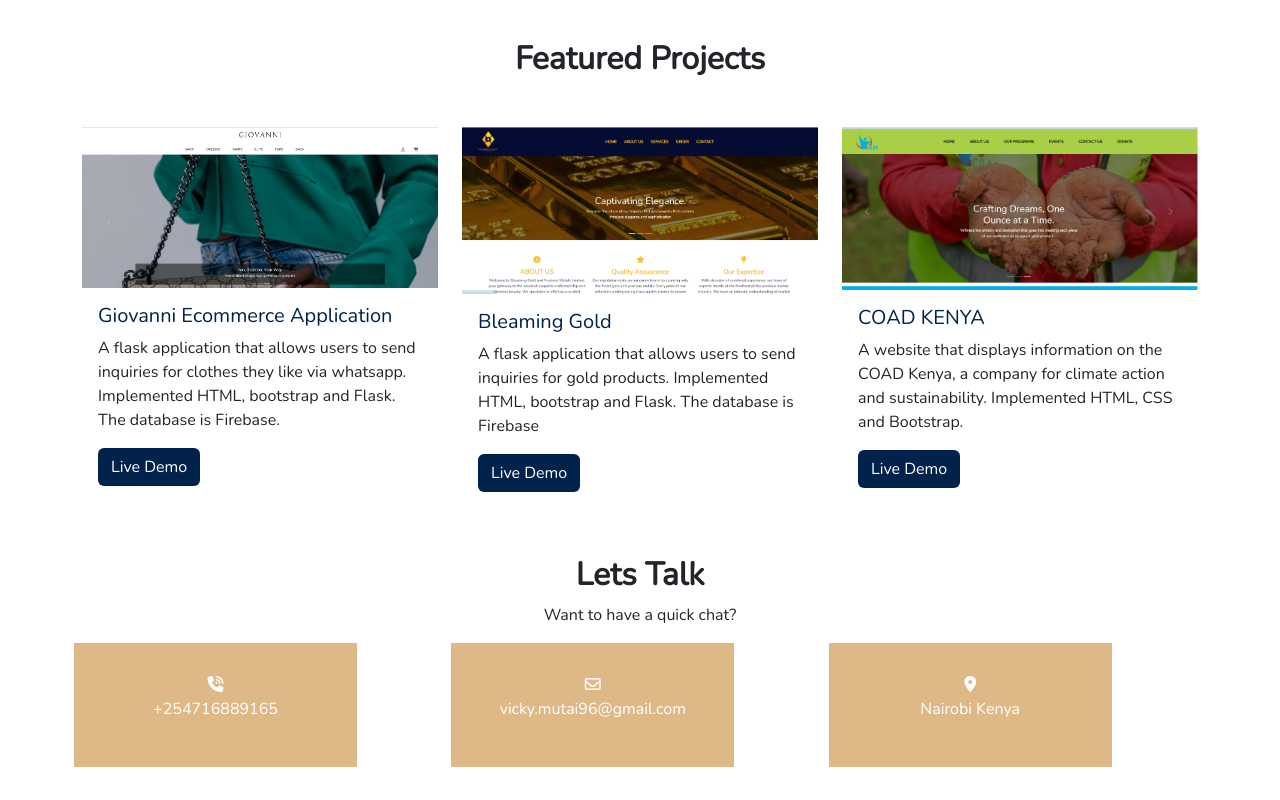
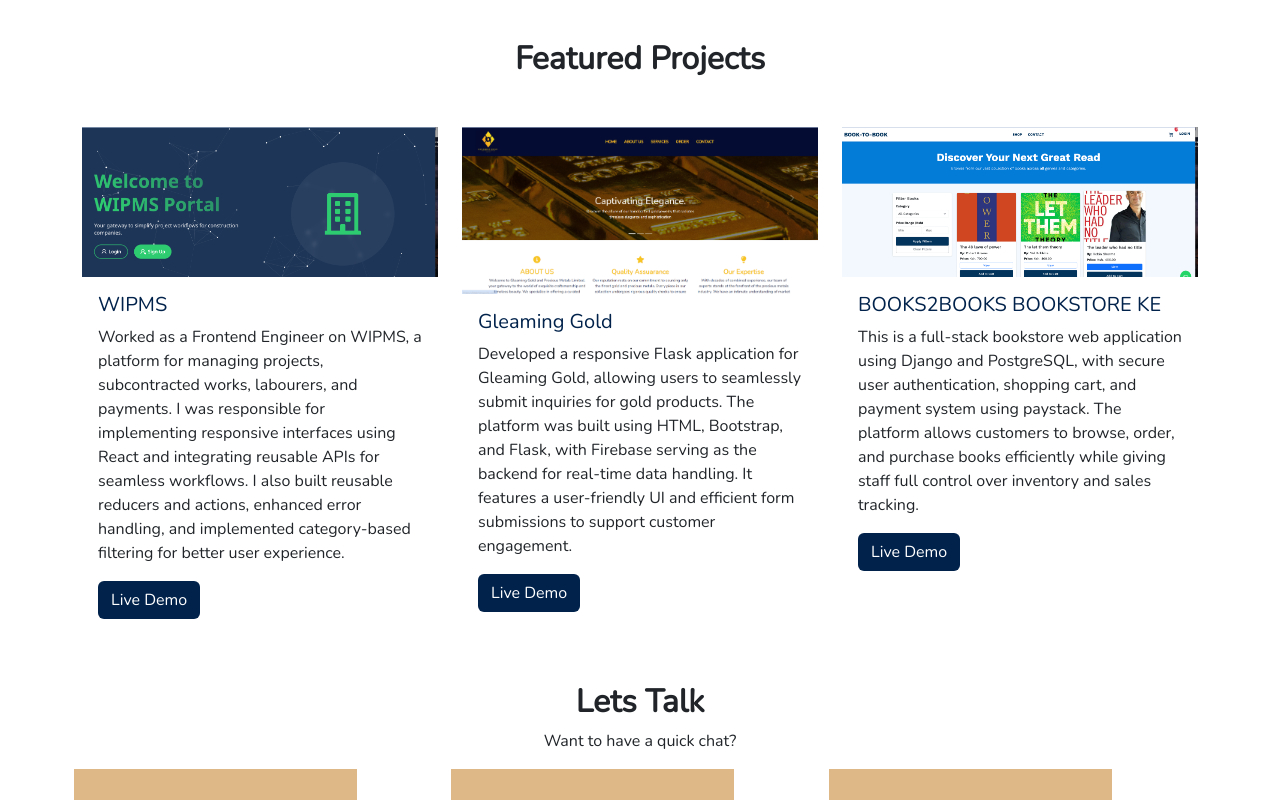
Before and after one commit to VickyMutai/VickyMutai.github.io, an Angular app: page / in a window 1280 px wide. Shown: the part 860-1660 px from the top of the page. Built offline with nearby package versions, Linux system fonts and the light colour scheme.

Commit message:
Update projects

```diff
--- a/angular.json
+++ b/angular.json
@@ -101,5 +101,8 @@
         }
       }
     }
+  },
+  "cli": {
+    "analytics": "cefee8c8-76fb-4f8d-9956-a70d40a847bd"
   }
 }
--- a/src/app/app.component.html
+++ b/src/app/app.component.html
@@ -1,8 +1,18 @@
-<nav class="navbar navbar-expand-lg bg-body-tertiary sticky-top" style="background-color: #fff;font-weight: bolder;">
+<nav
+  class="navbar navbar-expand-lg bg-body-tertiary sticky-top"
+  style="background-color: #fff; font-weight: bolder"
+>
   <div class="container-fluid">
     <a class="navbar-brand" href="#">Victoria Mutai</a>
-        <button class="navbar-toggler" type="button" data-bs-toggle="collapse" data-bs-target="#navbarSupportedContent"
-            aria-controls="navbarSupportedContent" aria-expanded="false" aria-label="Toggle navigation">
+    <button
+      class="navbar-toggler"
+      type="button"
+      data-bs-toggle="collapse"
+      data-bs-target="#navbarSupportedContent"
+      aria-controls="navbarSupportedContent"
+      aria-expanded="false"
+      aria-label="Toggle navigation"
+    >
       <span class="navbar-toggler-icon"></span>
     </button>
     <div class="collapse navbar-collapse" id="navbarSupportedContent">
@@ -27,32 +37,58 @@
   <div class="about mt-2" id="about">
     <div class="row">
       <div class="col-md-3">
-                <img src="../assets/img/VickyProfessional.jpeg" alt="Victoria Mutai" srcset=""
-                    class="rounded-circle mt-5" height="200" width="200">
+        <img
+          src="../assets/img/VickyProfessional.jpeg"
+          alt="Victoria Mutai"
+          srcset=""
+          class="rounded-circle mt-5"
+          height="200"
+          width="200"
+        />
       </div>
       <div class="col-md-1"></div>
       <div class="col-md-6 mt-5">
         <h2><b>About Me</b></h2>
-                <hr class="short-hr">
-                <h6>Software Developer | Co-lead @Firebase Kenya</h6>
+        <hr class="short-hr" />
+        <h6>Software Developer | CEO, Eldoret Innovation Week</h6>
         <p>
-                    A software engineer who has been able to work on
-                    various web development projects and script writing in python. She believes in changing the world
-                    using technlogy. She believes in narrowing the gap between boys and girls
-                    in STEM courses. In her free time, she volunteers in her community as a trainer for kids and teens
-                    learning programming. Some of the organization she has volunteered in include African Tech Girl,
-                    Rural Women Peace Link and Andela(GADs mentor 2018,2019)</p>
-                <p><b><i class="fa-brands fa-linkedin-in"></i>&nbsp;<a
-                            href="https://www.linkedin.com/in/victoria-mutai/" target="_blank">Linkedin</a> | <i
-                            class="fa-brands fa-twitter"></i>&nbsp;<a href="https://twitter.com/vicky__mutai"
-                            target="_blank">Twitter</a>
-                        | <i class="fa-brands fa-github"></i>&nbsp;<a href="https://github.com/VickyMutai"
-                            target="_blank">Github</a>
+          A software engineer who has been able to work on various web
+          development projects and script writing in python. She believes in
+          changing the world using technlogy. She believes in narrowing the gap
+          between boys and girls in STEM courses. In her free time, she
+          volunteers in her community as a trainer for kids and teens learning
+          programming. Some of the organization she has volunteered in include
+          African Tech Girl, Rural Women Peace Link and Andela(GADs mentor
+          2018,2019)
+        </p>
+        <p>
+          <b
+            ><i class="fa-brands fa-linkedin-in"></i>&nbsp;<a
+              href="https://www.linkedin.com/in/victoria-mutai/"
+              target="_blank"
+              >Linkedin</a
+            >
+            | <i class="fa-brands fa-twitter"></i>&nbsp;<a
+              href="https://twitter.com/vicky__mutai"
+              target="_blank"
+              >Twitter</a
+            >
+            | <i class="fa-brands fa-github"></i>&nbsp;<a
+              href="https://github.com/VickyMutai"
+              target="_blank"
+              >Github</a
+            >
             | <i class="fa-regular fa-file"></i>&nbsp;<a
               href="https://docs.google.com/document/d/1d8KlJ5EvWYJ5BcUhT7cGSX74mwZrVlKp9T7rVX6y_oU/edit?usp=sharing"
-                            target="_blank">Resume</a>
-                        | <i class="fa-solid fa-blog"></i>&nbsp;<a href="https://victoriamutai.hashnode.dev/"
-                            target="_blank">Blog</a></b>
+              target="_blank"
+              >Resume</a
+            >
+            | <i class="fa-solid fa-blog"></i>&nbsp;<a
+              href="https://victoriamutai.hashnode.dev/"
+              target="_blank"
+              >Blog</a
+            ></b
+          >
         </p>
       </div>
       <div class="col-md-2"></div>
@@ -62,27 +98,38 @@
     <div class="container">
       <div class="row">
         <h2 class="text-center fw-bolder">Skills</h2>
-                <div class="col-md-2 years d-flex justify-content-center align-items-center" style="padding: 3%;">
+        <div
+          class="col-md-2 years d-flex justify-content-center align-items-center"
+          style="padding: 3%"
+        >
           <div>
             <h1>4 +</h1>
             <p>Years of Working Experience</p>
           </div>
         </div>
-                <div class="col-md-10 mt-3" style="padding-left: 6%;">
+        <div class="col-md-10 mt-3" style="padding-left: 6%">
           <h4>Frontend</h4>
-                    <p>I possess the skills to create dynamic frontend applications, leveraging my expertise in
-                        <span>HTML,
-                            CSS, Bootstrap, Vanilla JavaScript, and Angular JavaScript.</span>
+          <p>
+            I possess the skills to create dynamic frontend applications,
+            leveraging my expertise in
+            <span
+              >HTML, CSS, Bootstrap, Vanilla JavaScript, and Angular
+              JavaScript.</span
+            >
           </p>
           <h4>Backend</h4>
-                    <p>I have experience in developing scalable applications using <span>Python, Django, and
-                            Flask</span>. My
-                        proficiency extends to utilizing <span>Firebase, MySQL, and PostgreSQL</span>, ensuring that
-                        applications
-                        remain accessible both online and offline.</p>
+          <p>
+            I have experience in developing scalable applications using
+            <span>Python, Django, and Flask</span>. My proficiency extends to
+            utilizing <span>Firebase, MySQL, and PostgreSQL</span>, ensuring
+            that applications remain accessible both online and offline.
+          </p>
           <h4>Automation</h4>
-                    <p>My Python expertise enables me to automate a wide range of tasks, including web scraping and UI
-                        testing using selenium and data manipulation using Pandas, among other applications.</p>
+          <p>
+            My Python expertise enables me to automate a wide range of tasks,
+            including web scraping and UI testing using selenium and data
+            manipulation using Pandas, among other applications.
+          </p>
         </div>
       </div>
     </div>
@@ -92,45 +139,80 @@
     <div class="row mt-5">
       <div class="col-md-4">
         <div class="card border-0">
-                    <img src="../assets/img/giovanni.png" class="img-fluid card-image" alt="GIOVANNI">
+          <img
+            src="../assets/img/wipms.png"
+            class="img-fluid card-image"
+            alt="WIPMS"
+          />
           <div class="card-body">
-                        <h5 class="card-title" style="color: #00224B;">Giovanni Ecommerce Application</h5>
-                        <p class="card-text">A flask application that allows users to send inquiries for clothes they
-                            like via whatsapp. Implemented HTML, bootstrap and Flask. The database is Firebase.
+            <h5 class="card-title" style="color: #00224b">WIPMS</h5>
+            <p class="card-text">
+              Worked as a Frontend Engineer on WIPMS, a platform for managing
+              projects, subcontracted works, labourers, and payments. I was
+              responsible for implementing responsive interfaces using React and
+              integrating reusable APIs for seamless workflows. I also built
+              reusable reducers and actions, enhanced error handling, and
+              implemented category-based filtering for better user experience.
             </p>
-                        <button class="btn projects" style="background-color: #00224B; color: #fff;"><a
-                                href="https://giovanni.co.ke/">Live
-                                Demo</a></button>
+            <button
+              class="btn projects"
+              style="background-color: #00224b; color: #fff"
+            >
+              <a href="https://giovanni.co.ke/" target="_blank">Live Demo</a>
+            </button>
           </div>
         </div>
       </div>
       <div class="col-md-4">
         <div class="card border-0">
-                    <img src="../assets/img/bleaminggold.png" class="img-fluid card-image" alt="BLEAMING GOLD">
+          <img
+            src="../assets/img/bleaminggold.png"
+            class="img-fluid card-image"
+            alt="BLEAMING GOLD"
+          />
           <div class="card-body">
-                        <h5 class="card-title" style="color: #00224B;">Bleaming Gold</h5>
-                        <p class="card-text">A flask application that allows users to send inquiries for gold products.
-                            Implemented HTML, bootstrap and Flask. The database is Firebase
+            <h5 class="card-title" style="color: #00224b">Gleaming Gold</h5>
+            <p class="card-text">
+              Developed a responsive Flask application for Gleaming Gold,
+              allowing users to seamlessly submit inquiries for gold products.
+              The platform was built using HTML, Bootstrap, and Flask, with
+              Firebase serving as the backend for real-time data handling. It
+              features a user-friendly UI and efficient form submissions to
+              support customer engagement.
             </p>
-                        <button class="btn projects" style="background-color: #00224B; color: #fff;"><a
-                                href="https://bleaminggold.com/">Live
-                                Demo</a></button>
+            <button
+              class="btn projects"
+              style="background-color: #00224b; color: #fff"
+            >
+              <a href="https://gleaminggold.com/" target="_blank">Live Demo</a>
+            </button>
           </div>
         </div>
       </div>
       <div class="col-md-4">
         <div class="card border-0">
-                    <img src="../assets/img/coadkenya.png" class="img-fluid card-image" alt="COAD KENYA">
+          <img
+            src="../assets/img/bookstore.png"
+            class="img-fluid card-image"
+            alt="BOOKS2BOOKS BOOKSTORE KE"
+          />
           <div class="card-body">
-                        <h5 class="card-title" style="color: #00224B;">COAD KENYA</h5>
-                        <p class="card-text">A website that displays information on the COAD Kenya, a company for
-                            climate
-                            action and sustainability.
-                            Implemented HTML, CSS and Bootstrap.
+            <h5 class="card-title" style="color: #00224b">
+              BOOKS2BOOKS BOOKSTORE KE
+            </h5>
+            <p class="card-text">
+              This is a full-stack bookstore web application using Django and
+              PostgreSQL, with secure user authentication, shopping cart, and
+              payment system using paystack. The platform allows customers to
+              browse, order, and purchase books efficiently while giving staff
+              full control over inventory and sales tracking.
             </p>
-                        <button class="btn projects" style="background-color: #00224B; color: #fff;"><a
-                                href="http://coadkenya.org/">Live
-                                Demo</a></button>
+            <button
+              class="btn projects"
+              style="background-color: #00224b; color: #fff"
+            >
+              <a href="https://books2books.com/" target="_blank">Live Demo</a>
+            </button>
           </div>
         </div>
       </div>
@@ -147,7 +229,11 @@
       <div class="col-md-1"></div>
       <div class="col-md-3 text-center contactdetails">
         <span><i class="fa-regular fa-envelope"></i></span>
-                <p><a href="mailto:vicky.mutai96@gmail.com">vicky.mutai96@gmail.com</a></p>
+        <p>
+          <a href="mailto:vicky.mutai96@gmail.com"
+            >vicky.mutai96&#64;gmail.com</a
+          >
+        </p>
       </div>
       <div class="col-md-1"></div>
       <div class="col-md-3 text-center contactdetails">
@@ -158,5 +244,5 @@
   </div>
 </div>
 <footer class="footer text-center">
-    <p>&copy; 2023. Made by Victoria Mutai</p>
+  <p>&copy; <span id="year"></span> Made by Victoria Mutai</p>
 </footer>
```
Also changed, not shown: src/index.html (+52 -27 lines), src/assets/img/bookstore.png (added), src/assets/img/wipms.png (added). Lines whose indentation alone changed are shown as unchanged.
